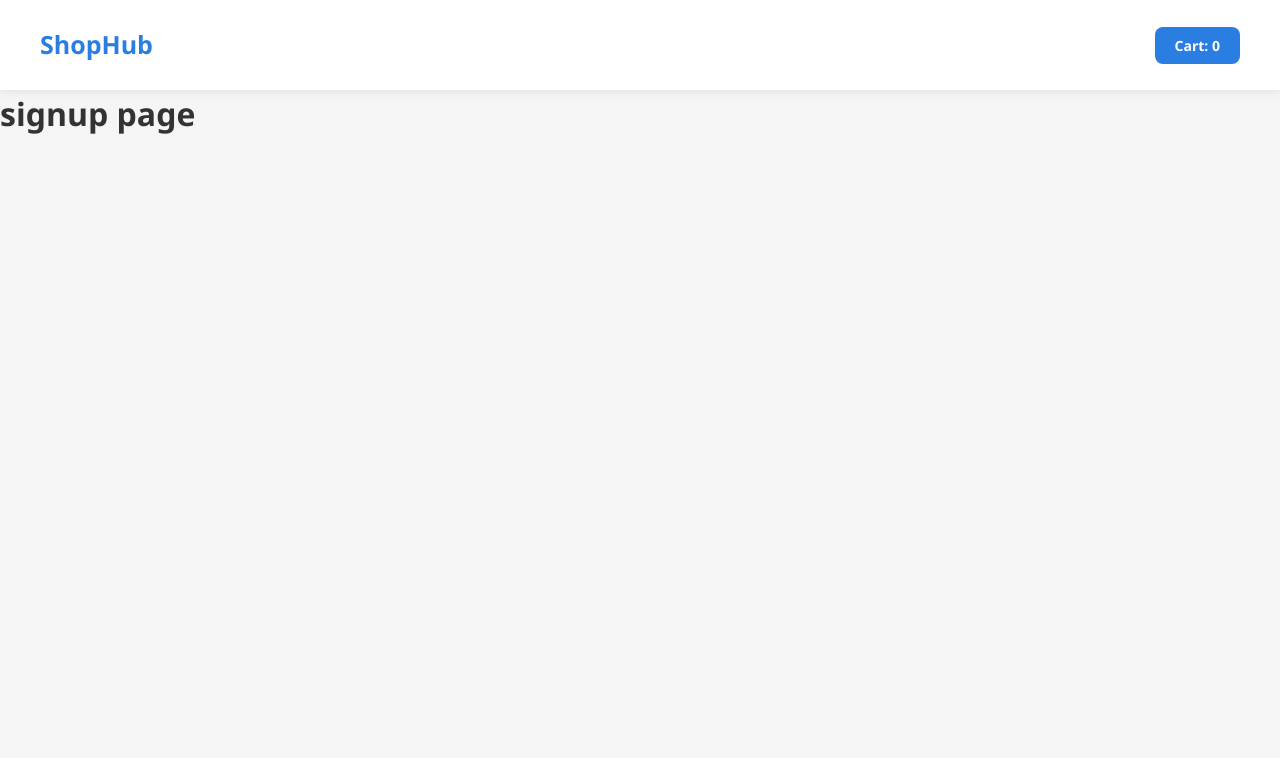
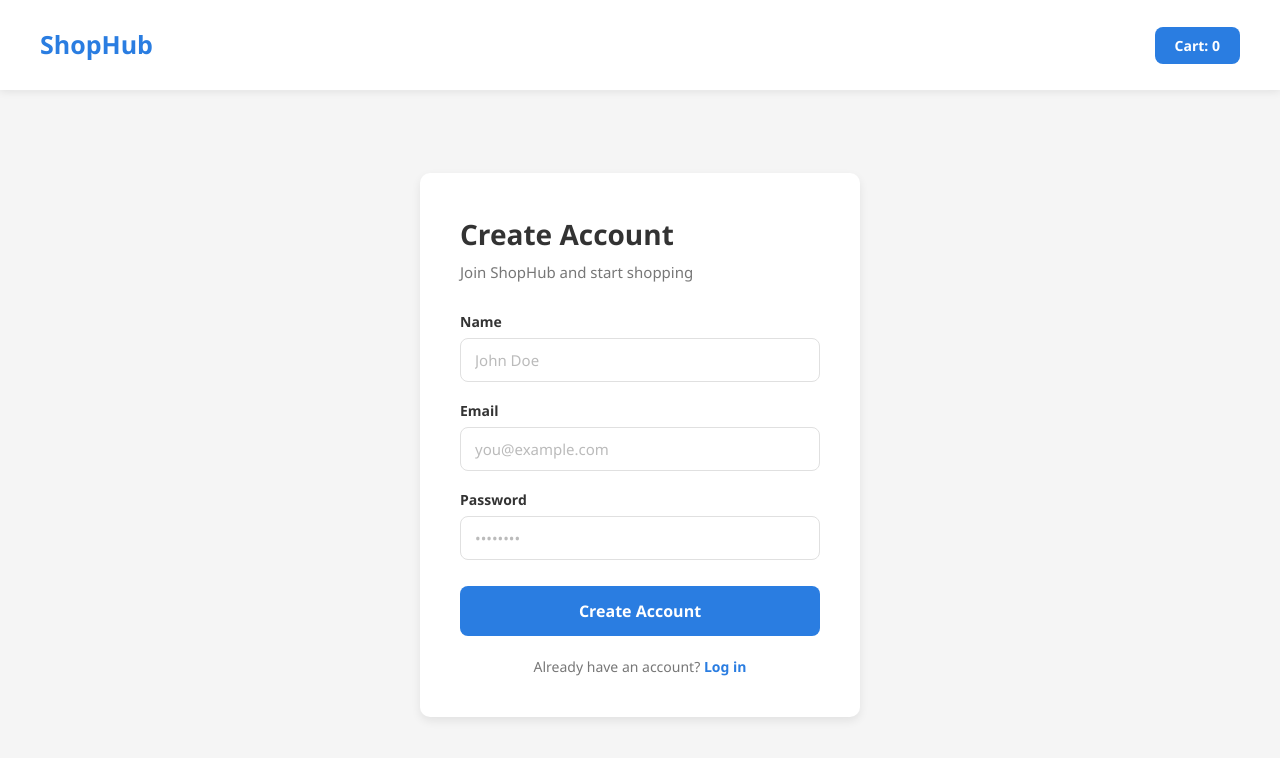
Before and after one commit to Jahazel/shophub, a React (Vite) app: page /signup in a window 1280 px wide. Shown: the top 758 px of the page. Built offline with nearby package versions, Linux system fonts and the light colour scheme.

Commit message:
Add signup page with react-hook-form validation and create AuthContext structure

```diff
--- a/package.json
+++ b/package.json
@@ -12,6 +12,7 @@
   "dependencies": {
     "react": "^19.2.0",
     "react-dom": "^19.2.0",
+    "react-hook-form": "^7.71.2",
     "react-router-dom": "^7.13.1"
   },
   "devDependencies": {
--- /dev/null
+++ b/src/context/AuthContext.jsx
@@ -0,0 +1,17 @@
+import { createContext, useState } from "react";
+
+export const AuthContext = createContext();
+
+export function AuthProvider({ children }) {
+  const [users, setUsers] = useState(() => {
+    try {
+      const stored = localStorage.getItem("users");
+      return stored ? JSON.parse(stored) : [];
+    } catch {
+      return [];
+    }
+  });
+  const [currentUser, setCurrentUser] = useState(null);
+
+  return <AuthContext.Provider value={{}}>{children}</AuthContext.Provider>;
+}
--- a/src/index.css
+++ b/src/index.css
@@ -416,3 +416,111 @@ nav a {
 .continue-shopping-btn:hover {
   background-color: #1a6cd0;
 }
+
+.auth-page {
+  min-height: calc(100vh - 90px);
+  display: flex;
+  align-items: center;
+  justify-content: center;
+  padding: 40px 20px;
+  background-color: #f5f5f5;
+}
+
+.auth-card {
+  background: #ffffff;
+  border-radius: 10px;
+  padding: 40px;
+  width: 100%;
+  max-width: 440px;
+  box-shadow: 0 4px 10px rgba(0, 0, 0, 0.08);
+}
+
+.auth-header {
+  margin-bottom: 28px;
+}
+
+.auth-header h1 {
+  font-size: 28px;
+  font-weight: 700;
+  color: #333;
+  margin-bottom: 6px;
+}
+
+.auth-header p {
+  font-size: 15px;
+  color: #777;
+}
+
+.form-group {
+  display: flex;
+  flex-direction: column;
+  gap: 6px;
+  margin-bottom: 18px;
+}
+
+.form-group label {
+  font-size: 14px;
+  font-weight: 600;
+  color: #333;
+}
+
+.form-group input {
+  padding: 11px 14px;
+  border: 1.5px solid #e0e0e0;
+  border-radius: 8px;
+  font-size: 15px;
+  font-family: "Segoe UI", sans-serif;
+  color: #333;
+  outline: none;
+  transition: border-color 0.2s ease;
+}
+
+.form-group input:focus {
+  border-color: #2a7de1;
+}
+
+.form-group input::placeholder {
+  color: #bbb;
+}
+
+.auth-btn {
+  width: 100%;
+  background-color: #2a7de1;
+  color: white;
+  border: none;
+  padding: 14px;
+  border-radius: 8px;
+  font-size: 16px;
+  font-weight: 600;
+  margin-top: 8px;
+  cursor: pointer;
+  font-family: "Segoe UI", sans-serif;
+  transition: background-color 0.2s ease;
+}
+
+.auth-btn:hover {
+  background-color: #1a6cd0;
+}
+
+.auth-switch {
+  text-align: center;
+  margin-top: 20px;
+  font-size: 14px;
+  color: #777;
+}
+
+.auth-switch a {
+  color: #2a7de1;
+  font-weight: 600;
+  text-decoration: none;
+}
+
+.auth-switch a:hover {
+  text-decoration: underline;
+}
+
+.error-msg {
+  font-size: 13px;
+  color: #e74c3c;
+  margin-top: 2px;
+}
--- a/src/main.jsx
+++ b/src/main.jsx
@@ -4,13 +4,16 @@ import "./index.css";
 import App from "./App.jsx";
 import { BrowserRouter } from "react-router-dom";
 import { CartProvider } from "./context/CartContext.jsx";
+import { AuthProvider } from "./context/AuthContext.jsx";
 
 createRoot(document.getElementById("root")).render(
   <StrictMode>
     <BrowserRouter>
-      <CartProvider>
-        <App />
-      </CartProvider>
+      <AuthProvider>
+        <CartProvider>
+          <App />
+        </CartProvider>
+      </AuthProvider>
     </BrowserRouter>
   </StrictMode>,
 );
--- a/src/pages/SignupPage.jsx
+++ b/src/pages/SignupPage.jsx
@@ -1,3 +1,85 @@
+import { useForm } from "react-hook-form";
+
 export default function SignupPage() {
-  return <h1>signup page </h1>;
+  const {
+    register,
+    handleSubmit,
+    formState: { errors },
+  } = useForm({ mode: "onTouched" });
+
+  const onSubmit = (data) => {
+    console.log("Form Submitted Successfully", data);
+  };
+
+  return (
+    <div className="auth-page">
+      <div className="auth-card">
+        <div className="auth-header">
+          <h1>Create Account</h1>
+          <p>Join ShopHub and start shopping</p>
+        </div>
+
+        <form onSubmit={handleSubmit(onSubmit)}>
+          <div className="form-group">
+            <label htmlFor="name">Name</label>
+            <input
+              id="name"
+              type="text"
+              placeholder="John Doe"
+              {...register("name", {
+                required: "Name is required",
+              })}
+            />
+            {errors.name && <p className="error-msg">{errors.name.message}</p>}
+          </div>
+
+          <div className="form-group">
+            <label htmlFor="email">Email</label>
+            <input
+              id="email"
+              type="email"
+              placeholder="you@example.com"
+              {...register("email", {
+                required: "Email is required",
+                pattern: {
+                  value: /^[A-Z0-9._%+-]+@[A-Z0-9.-]+\.[A-Z]{2,}$/i,
+                  message: "Invalid email address",
+                },
+              })}
+            />
+            {errors.email && (
+              <p className="error-msg">{errors.email.message}</p>
+            )}
+          </div>
+
+          <div className="form-group">
+            <label htmlFor="password">Password</label>
+            <input
+              id="password"
+              type="password"
+              placeholder="••••••••"
+              {...register("password", {
+                required: "Password is required",
+                minLength: {
+                  value: 8,
+                  message: "Password must be at least 8 characters",
+                },
+              })}
+            />
+            {errors.password && (
+              <p className="error-msg">{errors.password.message}</p>
+            )}
+          </div>
+
+          <button type="submit" className="auth-btn">
+            Create Account
+          </button>
+        </form>
+
+        <p className="auth-switch">
+          Already have an account? <a href="/login">Log in</a>
+        </p>
+      </div>
+    </div>
+  );
 }
```
Also changed, not shown: 1 other file (tests, documents, lock files or other folders).
